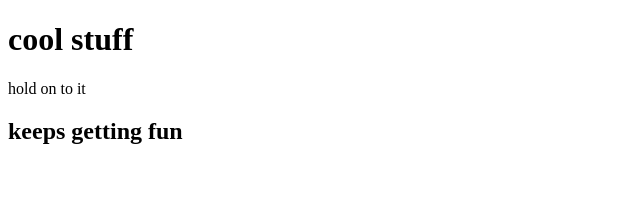
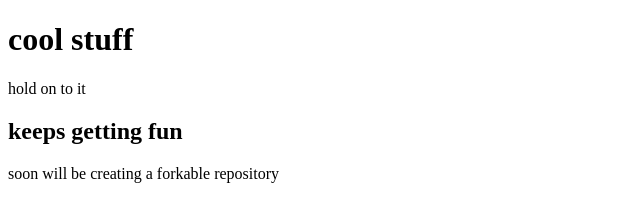
Before and after one commit to Blavince94/5th-Test, a plain HTML site: page index.html in a window 1280 px wide. Shown: the whole page, without its empty margins (0-640 px from the left). Drawn offline with Linux system fonts and the light colour scheme.

Commit message:
soon will be creating a forkable repository

```diff
--- a/index.html
+++ b/index.html
@@ -9,5 +9,6 @@
     <h1>cool stuff</h1>
     hold on to it
     <h2>keeps getting fun</h2>
+    soon will be creating a forkable repository
 </body>
 </html>
```
